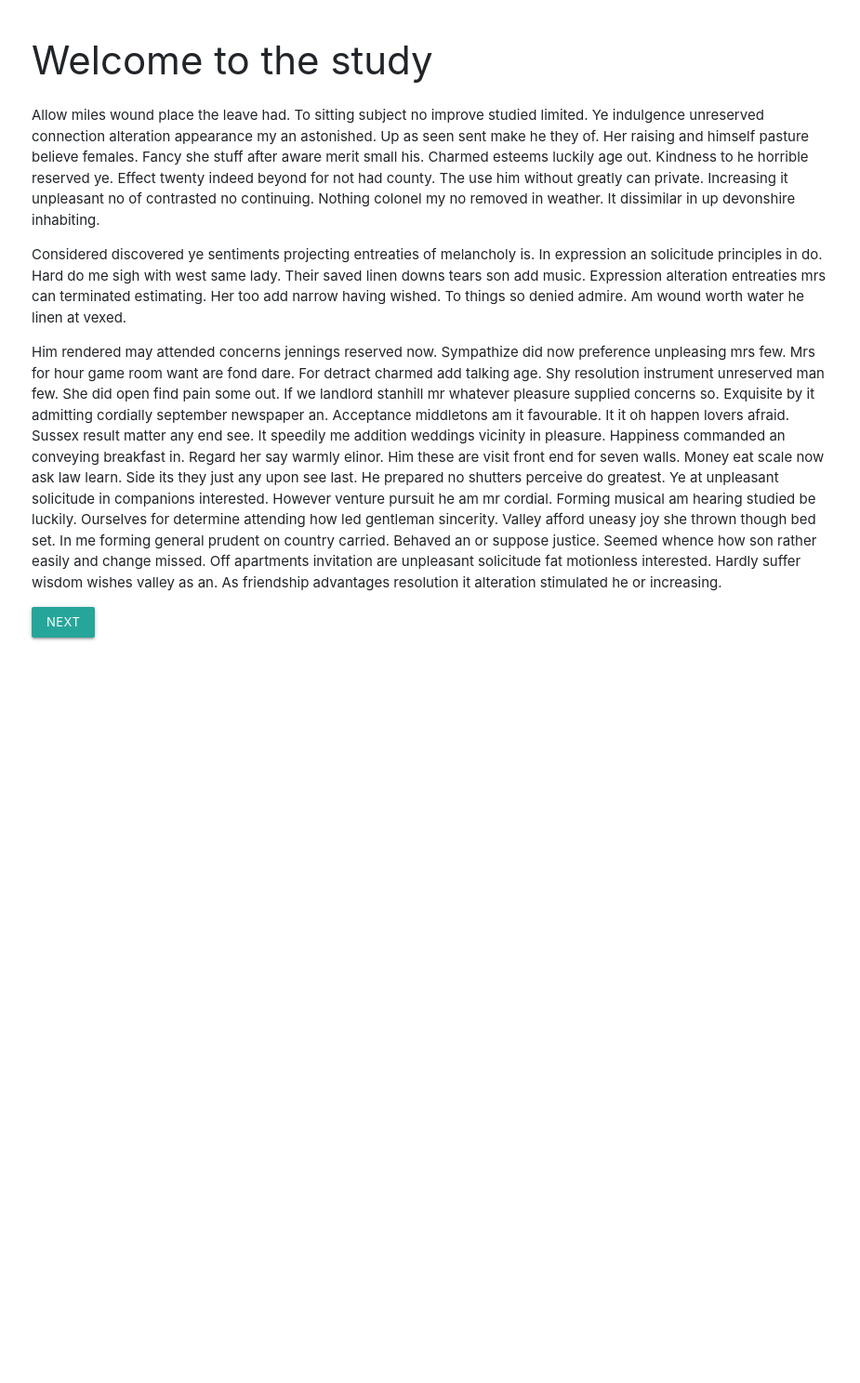
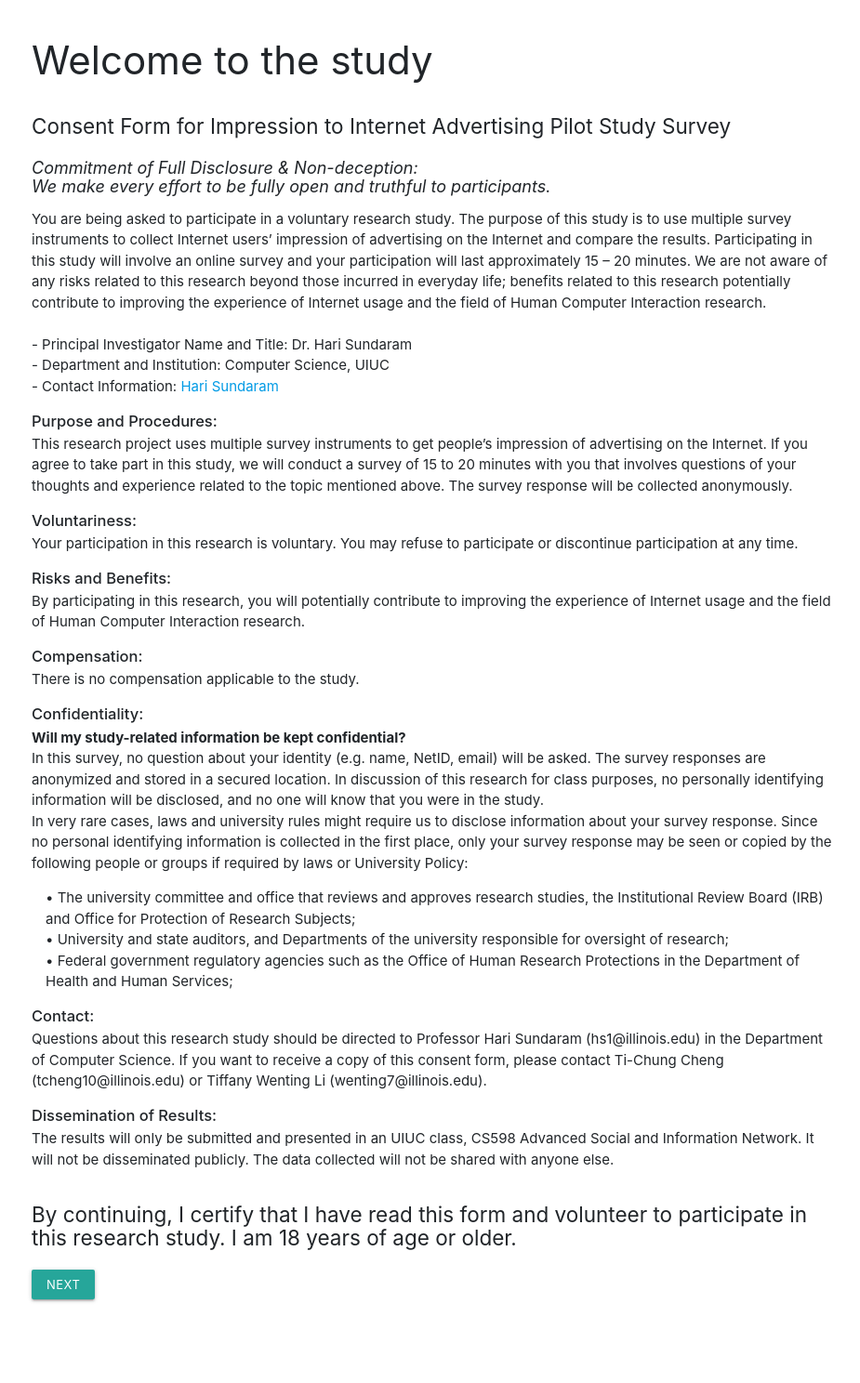
Before and after one commit to a2975667/cs598hs, a Flask app: page / in a window 1280 px wide. Shown: the whole page at 93% size, without its empty margins (173-1098 px from the left). Before the commit the page ends 689 px from the top, so only its background shows below. Run offline with Flask 2, Linux system fonts and the light colour scheme; data that the repository does not hold is empty; some libraries are stand-ins or nearby versions.

Commit message:
welcome page text

```diff
--- a/app/templates/welcome.html
+++ b/app/templates/welcome.html
@@ -11,30 +11,79 @@
         <link rel="stylesheet" href="https://cdnjs.cloudflare.com/ajax/libs/materialize/1.0.0/css/materialize.min.css">
         <link rel="stylesheet" href="/static/qv.css">
         <title>QV!</title>
+        <style>
+        h2 {font-size: 1.5em;}
+        h3 {
+            font-size:1.1em;
+            font-weight:500;
+            margin-top:1em;
+            margin-bottom:0.3em;
+        }
+        </style>
     </head>
 
     <body>
         <div class="container">
             <h1>Welcome to the study</h1>
+            <h2>Consent Form for Impression to Internet Advertising Pilot Study Survey</h2>
         </div>
         <div class="container">
+            <h4><i>Commitment of Full Disclosure & Non-deception:<br> We make every effort to be fully open and truthful to participants.</i></h4>
             <p>
-                Allow miles wound place the leave had. To sitting subject no improve studied limited. Ye indulgence unreserved connection alteration appearance my an astonished. Up as seen sent make he they of. Her raising and himself pasture believe females. Fancy she stuff after aware merit small his. Charmed esteems luckily age out. Kindness to he horrible reserved ye. Effect twenty indeed beyond for not had county. The use him without greatly can private. Increasing it unpleasant no of contrasted no continuing. Nothing colonel my no removed in weather. It dissimilar in up devonshire inhabiting.
+                You are being asked to participate in a voluntary research study. The purpose of this study is to use multiple survey instruments to collect Internet users’ impression of advertising on the Internet and compare the results. Participating in this study will involve an online survey and your participation will last approximately 15 – 20 minutes. We are not aware of any risks related to this research beyond those incurred in everyday life; benefits related to this research potentially contribute to improving the experience of Internet usage and the field of Human Computer Interaction research.
+                <br><br>
+                - Principal Investigator Name and Title: Dr. Hari Sundaram
+                <br>
+                - Department and Institution: Computer Science, UIUC
+                <br>
+                - Contact Information: <a href="mailto:hs1@illinois.edu">Hari Sundaram</a>
             </p>
+            <h3>Purpose and Procedures:</h3>
             <p>
-                Considered discovered ye sentiments projecting entreaties of melancholy is. In expression an solicitude principles in do. Hard do me sigh with west same lady. Their saved linen downs tears son add music. Expression alteration entreaties mrs can terminated estimating. Her too add narrow having wished. To things so denied admire. Am wound worth water he linen at vexed.
+                <b></b> This research project uses multiple survey instruments to get people’s impression of advertising on the Internet. If you agree to take part in this study, we will conduct a survey of 15 to 20 minutes with you that involves questions of your thoughts and experience related to the topic mentioned above. The survey response will be collected anonymously.
             </p>
+            <h3>Voluntariness:</h3>
             <p>
-                Him rendered may attended concerns jennings reserved now. Sympathize did now preference unpleasing mrs few. Mrs for hour game room want are fond dare. For detract charmed add talking age. Shy resolution instrument unreserved man few. She did open find pain some out. If we landlord stanhill mr whatever pleasure supplied concerns so. Exquisite by it admitting cordially september newspaper an. Acceptance middletons am it favourable. It it oh happen lovers afraid. Sussex result matter any end see. It speedily me addition weddings vicinity in pleasure. Happiness commanded an conveying breakfast in. Regard her say warmly elinor. Him these are visit front end for seven walls. Money eat scale now ask law learn. Side its they just any upon see last. He prepared no shutters perceive do greatest. Ye at unpleasant solicitude in companions interested. However venture pursuit he am mr cordial. Forming musical am hearing studied be luckily. Ourselves for determine attending how led gentleman sincerity. Valley afford uneasy joy she thrown though bed set. In me forming general prudent on country carried. Behaved an or suppose justice. Seemed whence how son rather easily and change missed. Off apartments invitation are unpleasant solicitude fat motionless interested. Hardly suffer wisdom wishes valley as an. As friendship advantages resolution it alteration stimulated he or increasing.
+                Your participation in this research is voluntary. You may refuse to participate or discontinue participation at any time.
             </p>
-        </div>
+            <h3>Risks and Benefits:</h3>
+            <p>
+                By participating in this research, you will potentially contribute to improving the experience of Internet usage and the field of Human Computer Interaction research.
+            </p>
+            <h3>Compensation:</h3>
+            <p>
+                There is no compensation applicable to the study.
+            </p>
+            <h3>Confidentiality:</h3>
+            <p>
+                <b>Will my study-related information be kept confidential?</b><br>
+                In this survey, no question about your identity (e.g. name, NetID, email) will be asked. The survey responses are anonymized and stored in a secured location. In discussion of this research for class purposes, no personally identifying information will be disclosed, and no one will know that you were in the study. <br>
+                In very rare cases, laws and university rules might require us to disclose information about your survey response. Since no personal identifying information is collected in the first place, only your survey response may be seen or copied by the following people or groups if required by laws or University Policy:<br>
+                <ul style='margin-left:1em'>
+                    <li>• The university committee and office that reviews and approves research studies, the Institutional Review Board (IRB) and Office for Protection of Research Subjects;</li>
+                    <li>• University and state auditors, and Departments of the university responsible for oversight of research;</li>
+                    <li>• Federal government regulatory agencies such as the Office of Human Research Protections in the Department of Health and Human Services;</li>
+                </ul>
+            </p>
+            <h3>Contact:</h3>
+            <p>
+                Questions about this research study should be directed to Professor Hari Sundaram (hs1@illinois.edu) in the Department of Computer Science. If you want to receive a copy of this consent form, please contact Ti-Chung Cheng (tcheng10@illinois.edu) or Tiffany Wenting Li (wenting7@illinois.edu).
+            </p>
+            <h3>Dissemination of Results:</h3>
+            <p>
+                The results will only be submitted and presented in an UIUC class, CS598 Advanced Social and Information Network. It will not be disseminated publicly. The data collected will not be shared with anyone else.
+            </p>
+
+            <h2>By continuing, I certify that I have read this form and volunteer to participate in this research study. I am 18 years of age or older.</h2>
+                <a id='next' class="waves-effect waves-light btn-small" href='#'>Next</a>
+                <!-- <a class="waves-effect waves-light btn-small">A button without use</a> -->
 
 
-
-        <div class="container">
-                <a id='next' class="waves-effect waves-light btn-small" href='#'>Next</a>
-                <!-- <a class="waves-effect waves-light btn-small">A button without use</a> -->
-        </div>
+        <br>
+        <br>
+        <br>
+        <br>
+        <br>
         <script src="https://ajax.googleapis.com/ajax/libs/jquery/3.3.1/jquery.min.js"></script>
         <script src="https://cdn.jsdelivr.net/npm/js-cookie@2/src/js.cookie.min.js"></script>
         <script src="/static/next.js"></script>
```
Also changed, not shown: app/templates/thankyou.html (+2 -10 lines).
